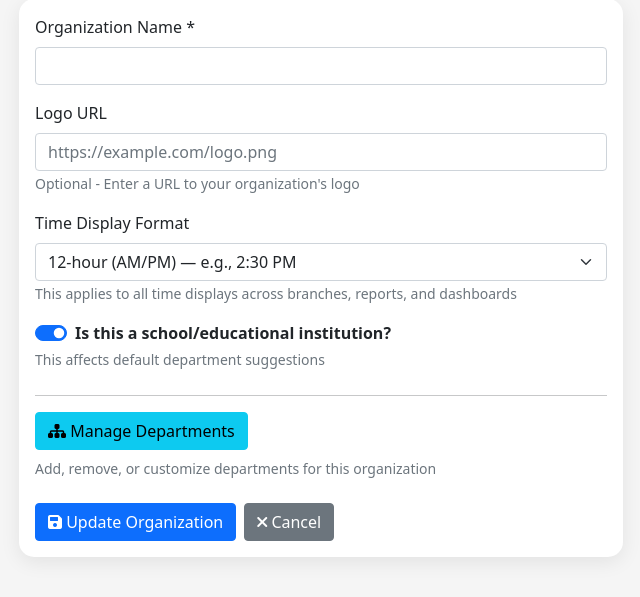
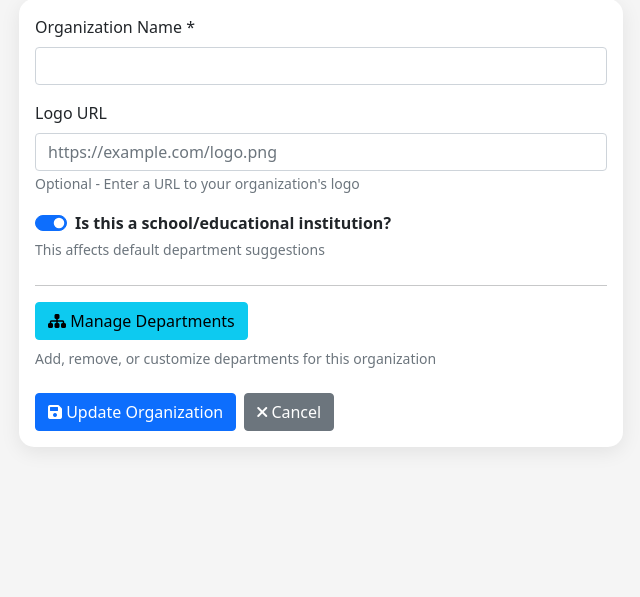
Before and after one commit to naturalwaves/attendance-system, a Python web app: template templates/edit_organization.html in a window 1280 px wide. Shown: the part 119-716 px from the top of the page, without its empty margins (5-645 px from the left). Run offline with Jinja, Linux system fonts and the light colour scheme; the template is opened without the code that fills it, so the values that code supplies are empty.

Commit message:
Update edit_organization.html

```diff
--- a/templates/edit_organization.html
+++ b/templates/edit_organization.html
@@ -24,15 +24,6 @@
                             <label class="form-label">Logo URL</label>
                             <input type="url" name="logo_url" class="form-control" value="{{ organization.logo_url or '' }}" placeholder="https://example.com/logo.png">
                             <small class="text-muted">Optional - Enter a URL to your organization's logo</small>
-                        </div>
-
-                        <div class="mb-3">
-                            <label class="form-label">Time Display Format</label>
-                            <select name="time_format" class="form-select">
-                                <option value="12h" {% if organization.time_format == '12h' or not organization.time_format %}selected{% endif %}>12-hour (AM/PM) — e.g., 2:30 PM</option>
-                                <option value="24h" {% if organization.time_format == '24h' %}selected{% endif %}>24-hour — e.g., 14:30</option>
-                            </select>
-                            <small class="text-muted">This applies to all time displays across branches, reports, and dashboards</small>
                         </div>
 
                         <div class="mb-4">
```
